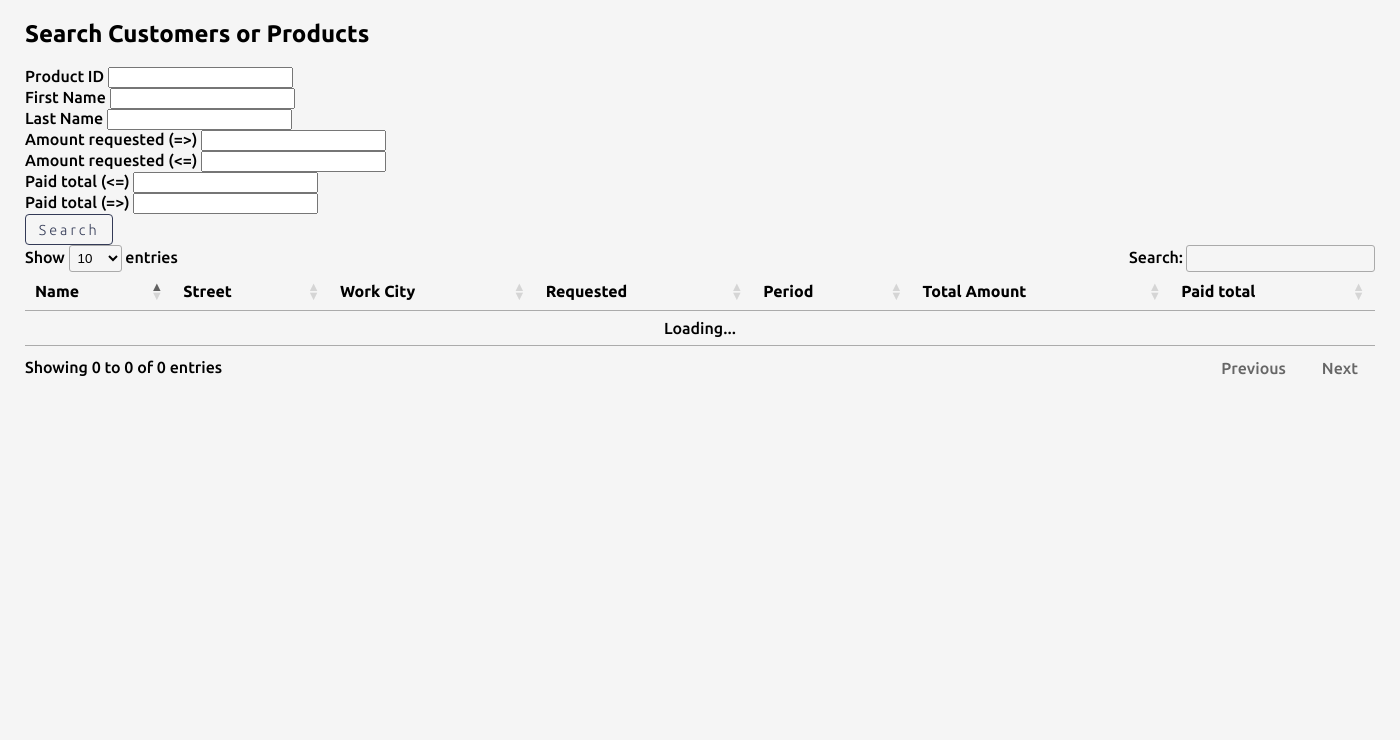
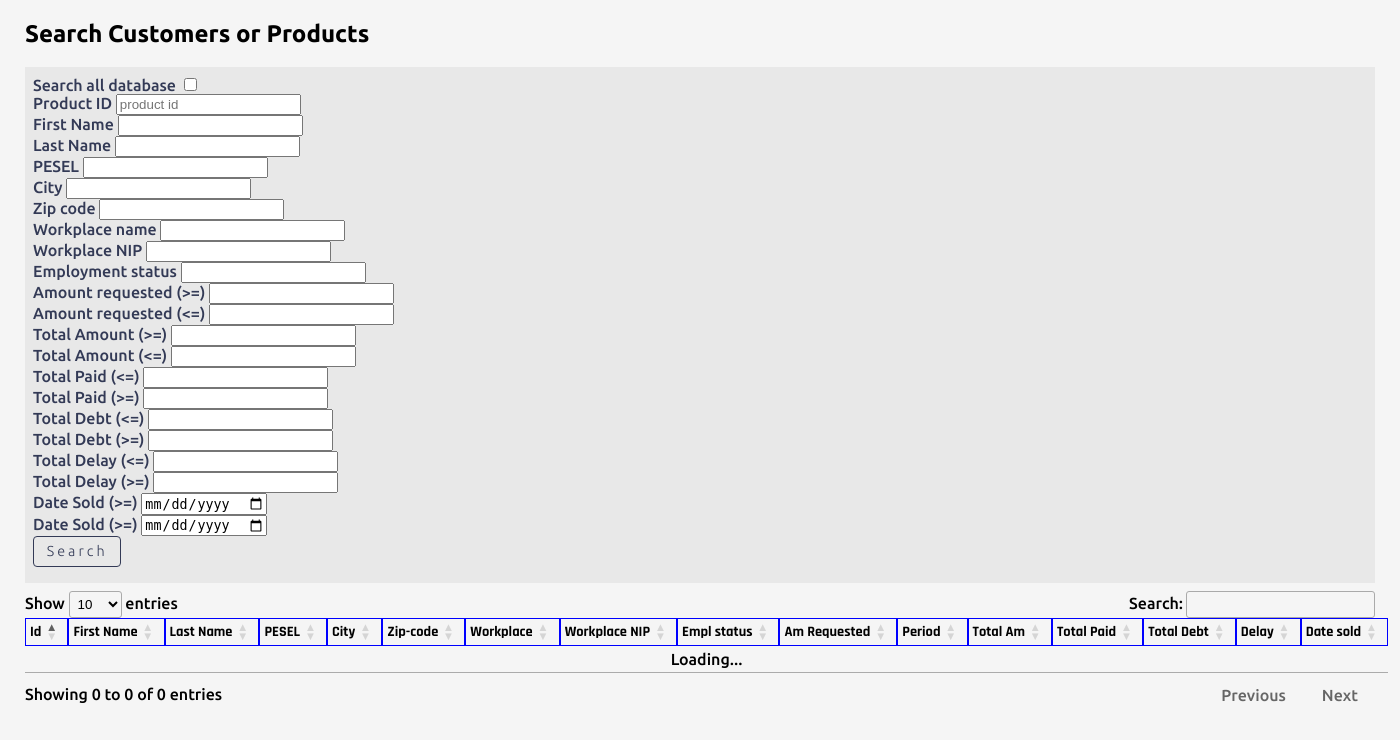
Before and after one commit to adam-teszner/loan-company, a Django app: template core/templates/core/search.html in a window 1400 px wide. Shown: the part 60-800 px from the top of the page. Run offline with Django 3.2, Linux system fonts and the light colour scheme; the template is opened without the code that fills it, so the values that code supplies are empty; parts of the project's set-up code (start-up, migrations or seed data) failed here and were passed over.

Commit message:
added cronjob-update database + some improvements in database queries with that, cont working with "search"

```diff
--- a/core/templates/core/search.html
+++ b/core/templates/core/search.html
@@ -5,21 +5,52 @@
 
 <div class="pyl-container">
     <h2>Search Customers or Products</h2>
+    <div class="pyl-information-box">
       <div class="search-fields">
         <div class="search-fields">
+          <label for="sadb">Search all database</label>
+          <input type="checkbox" name="sadb" id='sadb'>
+      </div>
+        <div class="search-fields">
             <label for="id">Product ID</label>
-            <input class="search-input" type="text" name="id" id="search-id">
+            <input class="search-input" type="text" name="id" placeholder="product id">
         </div>
         <div class="search-fields">
             <label for="owner__first_name">First Name</label>
             <input class="search-input" type="text" name="owner__first_name" id="search-first_name">
         </div>
         <div class="search-fields">
-            <label for="last_name">Last Name</label>
-            <input class="search-input" type="text" name="last_name" id="search-last_name">
+            <label for="onwer__last_name">Last Name</label>
+            <input class="search-input" type="text" name="owner__last_name" id="search-last_name">
         </div>
         <div class="search-fields">
-          <label for="amount_requested__gte">Amount requested (=>)</label>
+          <label for="owner__social_security_no_pesel">PESEL</label>
+          <input class="search-input" type="text" name="owner__social_security_no_pesel" id="search-social_security_no_pesel">
+        </div>
+        <div class="search-fields">
+          <label for="owner__adress__city">City</label>
+          <input class="search-input" type="text" name="owner__adress__city" id="search-city">
+        </div>
+        <div class="search-fields">
+          <label for="owner__adress__zip_code">Zip code</label>
+          <input class="search-input" type="text" name="owner__adress__zip_code" id="search-zip_code">
+        </div>
+        <div class="search-fields">
+          <label for="owner__workplace__name">Workplace name</label>
+          <input class="search-input" type="text" name="owner__workplace__name" id="search-workplace">
+        </div>
+        <div class="search-fields">
+          <label for="owner__workplace__id_nip">Workplace NIP</label>
+          <input class="search-input" type="text" name="owner__workplace__id_nip" id="search-workplace-nip">
+        </div>
+        <div class="search-fields">
+          <label for="owner__work_status">Employment status</label>
+          <input class="search-input" type="text" name="owner__work_status" id="search-work-status">
+        </div>
+
+
+        <div class="search-fields">
+          <label for="amount_requested__gte">Amount requested (>=)</label>
           <input class="search-input" type="text" name="amount_requested__gte" id="search-amount-requested-gte">
         </div>
           <div class="search-fields">
@@ -27,33 +58,74 @@
             <input class="search-input" type="text" name="amount_requested__lte" id="search-amount-requested-lte">
         </div>
         <div class="search-fields">
-          <label for="paid_total__lte">Paid total (<=)</label>
-          <input class="search-input" type="text" name="paid_total__lte" id="search-paid-total-lte">
+          <label for="tot_amount__gte">Total Amount (>=)</label>
+          <input class="search-input" type="text" name="tot_amount__gte" id="search-tot_amount-gte">
         </div>
           <div class="search-fields">
-          <label for="paid_total__gte">Paid total (=>)</label>
-          <input class="search-input" type="text" name="paid_total__gte" id="search-paid-total-gte">
+            <label for="tot_amount__lte">Total Amount (<=)</label>
+            <input class="search-input" type="text" name="tot_amount__lte" id="search-tot_amount-lte">
+        </div>
+        <div class="search-fields">
+          <label for="tot_paid__lte">Total Paid (<=)</label>
+          <input class="search-input" type="text" name="tot_paid__lte" id="search-tot_paid-lte">
+        </div>
+          <div class="search-fields">
+            <label for="tot_paid__gte">Total Paid (>=)</label>
+            <input class="search-input" type="text" name="tot_paid__gte" id="search-tot_paid-gte">
+        </div>
+        <div class="search-fields">
+          <label for="tot_debt__lte">Total Debt (<=)</label>
+          <input class="search-input" type="text" name="tot_debt__lte" id="search-tot_debt-lte">
+        </div>
+        <div class="search-fields">
+          <label for="tot_debt__gte">Total Debt (>=)</label>
+          <input class="search-input" type="text" name="tot_debt__gte" id="search-tot_debt-gte">
+        </div>
+        <div class="search-fields">
+          <label for="tot_delay__lte">Total Delay (<=)</label>
+          <input class="search-input" type="text" name="tot_delay__lte" id="search-tot_delay-lte">
+        </div>
+        <div class="search-fields">
+          <label for="tot_delay__gte">Total Delay (>=)</label>
+          <input class="search-input" type="text" name="tot_delay__gte" id="search-tot_delay-gte">
+        </div>
+        <div class="search-fields">
+          <label for="created_date__gte">Date Sold (>=)</label>
+          <input class="search-input" type="date" name="created_date__gte" id="search-created_date-gte">
+        </div>
+        <div class="search-fields">
+          <label for="created_date__gte">Date Sold (>=)</label>
+          <input class="search-input" type="date" name="created_date__gte" id="search-created_date-gte">
         </div>
 
         <button id="search-btn" class="pyl-btn">Search</button>
 
 
       </div>
-
+    </div>
     <!-- Datatables -->
     <div class="container">
         <div class="row">
           <div class="col-sm-12">
-            <table id="products" class="table table-striped table-bordered" style="width:100%" data-server-side="false" data-ajax="/search/q?format=datatables">
+            <table id="products" class="table table-striped table-bordered hover order-column compact nowrap" style="width:100%" data-server-side="false" data-ajax="/search/q?format=datatables">
               <thead>
                 <tr>
-                  <th data-data="owner.first_name">Name</th>
-                  <th data-data="owner.adress.street" data-name="owner.adress.street">Street</th>
-                  <th data-data="owner.workplace.adress.city">Work City</th>
-                  <th data-data="amount_requested">Requested</th>
+                  <th data-data="id">Id</th>
+                  <th data-data="owner.first_name">First Name</th>
+                  <th data-data="owner.last_name">Last Name</th>
+                  <th data-data="owner.social_security_no_pesel">PESEL</th>
+                  <th data-data="owner.adress.city">City</th>
+                  <th data-data="owner.adress.zip_code">Zip-code</th>
+                  <th data-data="owner.workplace.name">Workplace</th>
+                  <th data-data="owner.workplace.id_nip">Workplace NIP</th>
+                  <th data-data="owner.work_status">Empl status</th>
+                  <th data-data="amount_requested">Am Requested</th>
                   <th data-data="loan_period">Period</th>
-                  <th data-data="total_amount_dec">Total Amount</th>
-                  <th data-data="paid_total">Paid total</th>
+                  <th data-data="tot_amout">Total Am</th>
+                  <th data-data="tot_paid">Total Paid</th>
+                  <th data-data="tot_debt">Total Debt</th>
+                  <th data-data="tot_delay">Delay</th>
+                  <th data-data="created_date">Date sold</th>
                 </tr>
               </thead>
             </table>
@@ -65,10 +137,14 @@
 
 <script src="{% static 'js/jquery-3.6.3.min.js' %}"></script>
 <script src="{% static 'js/jquery.dataTables.min.js' %}"></script>
-<script>
+{% comment %} <script>
     $(document).ready(function() {
-        $('#products').DataTable();
+        $('#products').DataTable({
+          'columnDefs': [
+          {className: 't-fam-raj', targets: '_all'},
+          ],
         });
-</script>
+    });
+</script> {% endcomment %}
 <script src="{% static 'js/search.js' %}"></script>
 {% endblock content %}
--- a/static/css/pyle-style.css
+++ b/static/css/pyle-style.css
@@ -1523,6 +1523,29 @@ a.fill-th {
     text-decoration-style: dotted;
 }
 
+.data-table-cont {
+    font-family: var(--font-raj);
+    font-weight: 400;
+    font-size: .8rem;
+    color: var(--ad-two-color);
+    background-color: var(--ad-one-color);
+    padding: .5rem;
+    border-radius: 5px;
+}
+
+#products th {
+    max-width: 100px;
+    text-overflow: ellipsis;
+    white-space: nowrap;
+    border: 1px blue solid;
+}
+
+.cell-width {
+    max-width: 100px;
+    max-height: 25px;
+    text-overflow: ellipsis;
+    white-space: nowrap;
+}
 
 /* TEXT STYLES */
 
@@ -1581,6 +1604,10 @@ a.fill-th {
     text-align: center;
 }
 
+.t-size-0-9 {
+    font-size: .9rem;
+}
+
 .t-size-1-1 {
     font-size: 1.1rem;
 }
--- a/static/js/search.js
+++ b/static/js/search.js
@@ -2,8 +2,12 @@ let searchInputField = document.querySelectorAll('.search-input');
 let queryParams = new URLSearchParams();
 const searchBtn = document.querySelector('#search-btn');
 const baseUrl = '/search/q?format=datatables';
-
-const prodTable = $('#products').DataTable();
+const checkBox = document.querySelector('#sadb');
+const prodTable = $('#products').DataTable({
+    'columnDefs': [
+    {className: 't-fam-raj t-size-0-9 cell-width', targets: '_all'},
+    ],
+  });
 
 searchInputField.forEach(input => {
 
@@ -30,8 +34,13 @@ searchBtn.addEventListener('click', () => {
     // reloads the table on clicking "search" button
 
     let queryUrl = baseUrl + '&' + queryParams.toString();
-    console.log(queryUrl);
+    // console.log(queryUrl);
     prodTable.ajax.url(queryUrl);
     prodTable.ajax.reload();
 
 } );
+
+    // switches on/off search all database parameter
+checkBox.addEventListener('click', () =>
+    checkBox.checked === true ? queryParams.append(checkBox.name, 'on') : queryParams.delete(checkBox.name)
+)
```
Also changed, not shown: api/serializers.py (+5 -2 lines), api/views.py (+21 -26 lines), core/admin.py (+37 -35 lines), core/helper_methods.py (+53 -4 lines), core/management/commands/upd_debt.py (added, +27 -0 lines), core/models.py (+32 -0 lines), core/management/__init__.py (added), core/management/commands/__init__.py (added). Lines whose indentation alone changed are shown as unchanged.
